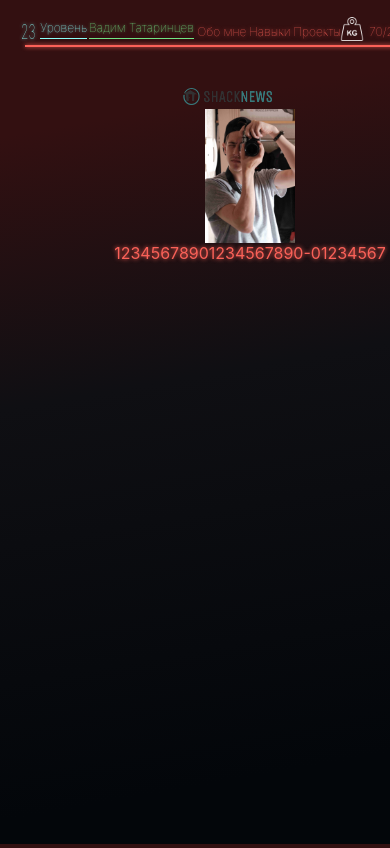
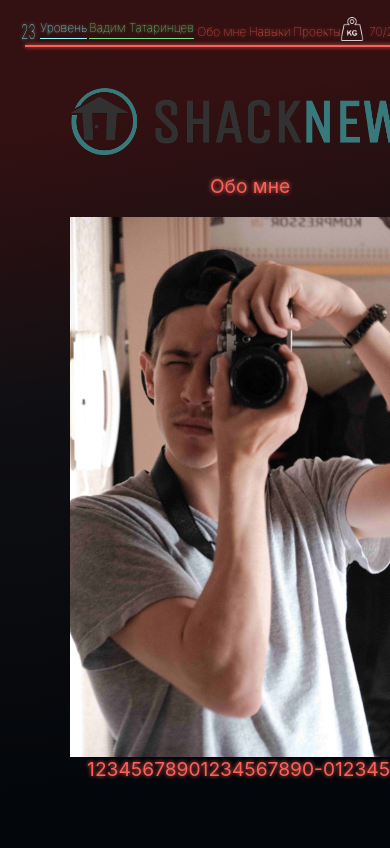
Before and after one commit to VadosLight/Cyberpunk-resume, a React (Create React App) app: page / in a window 390 px wide. Shown: the top 848 px of the page. Built offline with nearby package versions, Linux system fonts and the light colour scheme.

Commit message:
good night

```diff
--- a/src/index.css
+++ b/src/index.css
@@ -8,7 +8,8 @@
 body {
   margin: 0;
   padding: 0;
-  height: 100vh;
+  /* height: 100vh; */
+  height: 100%;
   background: linear-gradient(170deg, rgb(51, 16, 17) 15%, rgba(15,15,19,1) 45%, rgba(3,6,10,1) 90%);
 
   font-family: -apple-system, BlinkMacSystemFont, 'Oswald', sans-serif;
--- a/src/pages/About.css
+++ b/src/pages/About.css
@@ -1,26 +1,50 @@
-.about {
+.about{
   display: flex;
-  justify-content: center;
   flex-wrap: wrap;
   align-items: center;
   justify-content: space-around;
-  flex-grow: 1;
+
 }
 
 @media screen and (max-width: 800px) {
-  .about {
+  .about{
     flex-direction: column;
+    font-size: larger;
+  }
+
+  .about__first-third {
+    display: flex;
+    flex-direction: column;
+    align-items: center;
+  }
+
+
+  img.about__second-third {
+    width: 80%;
+  }
+
+  .about__last-third {
+
+  }
+
+  img.shack-news-logo{
+    width: 80%;
   }
 }
 
-.about__third {
+
+.about__last-third {
   min-width: 30%;
 }
 
-.about__third_my-photo {
+.about__second-third {
+  width: 21vw;
+}
+
+.about__first-third {
+  width: auto;
+}
+
+.shack-news-logo{
   width: 23vw;
 }
-
-.shack-news-logo {
-  width: 23vw;
-}
--- a/src/pages/About.jsx
+++ b/src/pages/About.jsx
@@ -5,15 +5,18 @@ import shackNewsLogo from "./img/shack-news.png";
 function About() {
   return (
     <div className="parallax about" data-speed="1">
-      <div className=" about__third">
+      <div className="about__first-third">
         <img
-          className=" shack-news-logo"
+          className="shack-news-logo"
           src={shackNewsLogo}
           alt="shack-news-logo"
         />
+        <p>
+          Обо мне
+        </p>
       </div>
-      <img className=" about__third_my-photo" src={myAvatar} alt="Я" />
-      <div className=" about__third">12345678901234567890-01234567</div>
+      <img className="about__second-third" src={myAvatar} alt="Тут должен быть я" />
+      <div className="about__last-third">12345678901234567890-01234567</div>
     </div>
   );
 }
--- a/src/scripts/animation.js
+++ b/src/scripts/animation.js
@@ -1,8 +1,7 @@
 document.addEventListener("mousemove", parallax);
 function parallax(e) {
   this.querySelectorAll(".parallax").forEach((parallax) => {
-    let speed = parallax.getAttribute("data-speed");
-
+    const speed = parallax.getAttribute("data-speed");
     const x = (window.innerWidth - e.pageX * speed) / 100;
     const y = (window.innerHeight - e.pageY * speed) / 100;
 
```
